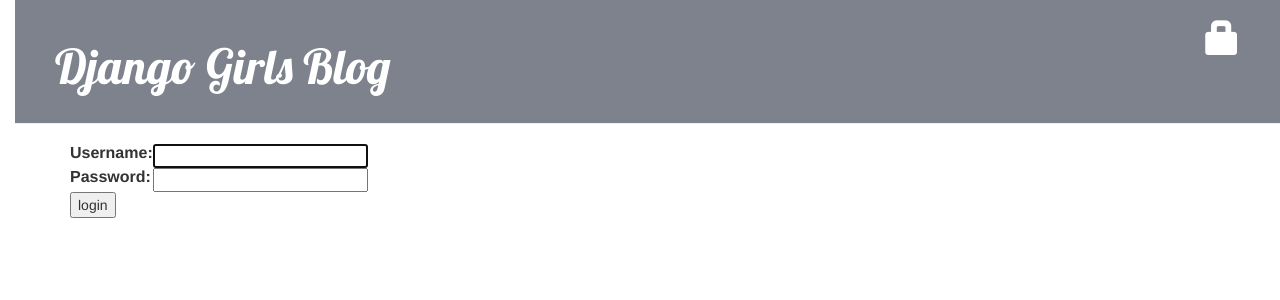
After one commit to vinodhkumar1993/my-first-blog, a Django app: page /accounts/login/ in a window 1280 px wide. The commit adds this page. Shown: the top 300 px of the page. Run offline with Django 3.2, Linux system fonts and the light colour scheme; some libraries are stand-ins or nearby versions.

Commit message:
Changed Color

```diff
--- a/blog/static/css/blog.css
+++ b/blog/static/css/blog.css
@@ -1,12 +1,12 @@
 h1 a {
-    color: #FCA205;
+    color: rgb(125,130,140);
     font-family: 'Lobster';
 }
 body {
     padding-left: 15px;
 }
 .page-header {
-    background-color: #ff9400;
+    background-color: rgb(125,130,140);
     margin-top: 0;
     padding: 20px 20px 20px 40px;
 }
--- a/blog/templates/blog/base.html
+++ b/blog/templates/blog/base.html
@@ -12,6 +12,10 @@
     <div class="page-header">
         {% if user.is_authenticated %}
             <a href="{% url 'post_new' %}" class="top-menu"><span class="glyphicon glyphicon-plus"></span></a>
+            <a href="{% url 'post_draft_list' %}" class="top-menu"><span class="glyphicon glyphicon-edit"></span></a>
+            <p class="top-menu">Hello {{ user.username }} <small>(<a href="{% url 'logout' %}">Log out</a>)</small></p>
+        {% else %}
+            <a href="{% url 'login' %}" class="top-menu"><span class="glyphicon glyphicon-lock"></span></a>
         {% endif %}
         <h1><a href="/">Django Girls Blog</a></h1>
     </div>
--- /dev/null
+++ b/blog/templates/registration/login.html
@@ -0,0 +1,24 @@
+{% extends "blog/base.html" %}
+
+{% block content %}
+    {% if form.errors %}
+        <p>Your username and password didn't match. Please try again.</p>
+    {% endif %}
+
+    <form method="post" action="{% url 'login' %}">
+    {% csrf_token %}
+        <table>
+        <tr>
+            <td>{{ form.username.label_tag }}</td>
+            <td>{{ form.username }}</td>
+        </tr>
+        <tr>
+            <td>{{ form.password.label_tag }}</td>
+            <td>{{ form.password }}</td>
+        </tr>
+        </table>
+
+        <input type="submit" value="login" />
+        <input type="hidden" name="next" value="{{ next }}" />
+    </form>
+{% endblock %}
--- a/blog/urls.py
+++ b/blog/urls.py
@@ -5,4 +5,7 @@ urlpatterns = [
     url(r'^post/(?P<pk>\d+)/$', views.post_detail, name='post_detail'),
     url(r'^post/new/$', views.post_new, name='post_new'),
     url(r'^post/(?P<pk>\d+)/edit/$', views.post_edit, name='post_edit'),
+    url(r'^drafts/$', views.post_draft_list, name='post_draft_list'),
+    url(r'^post/(?P<pk>\d+)/publish/$', views.post_publish, name='post_publish'),
+    url(r'^post/(?P<pk>\d+)/remove/$', views.post_remove, name='post_remove'),
 ]
--- a/mysite/settings.py
+++ b/mysite/settings.py
@@ -25,7 +25,7 @@ SECRET_KEY = 'm#d13b3wwyp43wom=rnxwn2oulmv5lu7(8*vo1j4n(r15j2oa#'
 # SECURITY WARNING: don't run with debug turned on in production!
 DEBUG = True
 
-ALLOWED_HOSTS = ['127.0.0.1','vinodhkumar1993.pythonanywhere.com']
+ALLOWED_HOSTS = ['127.0.0.1','vinodhkumar1993.pythonanywhere.com','localhost']
 
 
 # Application definition
@@ -99,7 +99,7 @@ AUTH_PASSWORD_VALIDATORS = [
         'NAME': 'django.contrib.auth.password_validation.NumericPasswordValidator',
     },
 ]
-
+LOGIN_REDIRECT_URL = '/'
 
 # Internationalization
 # https://docs.djangoproject.com/en/1.10/topics/i18n/
--- a/mysite/urls.py
+++ b/mysite/urls.py
@@ -15,8 +15,10 @@ Including another URLconf
 """
 from django.conf.urls import include, url
 from django.contrib import admin
-
+from django.contrib.auth import views
 urlpatterns = [
     url(r'^admin/', admin.site.urls),
+    url(r'^accounts/login/$', views.login, name='login'),
+    url(r'^accounts/logout/$', views.logout, name='logout', kwargs={'next_page': '/'}),
     url(r'', include('blog.urls')),
 ]
```
Also changed, not shown: blog/templates/blog/post_detail.html (+9 -4 lines), blog/templates/blog/post_draft_list.html (added, +11 -0 lines), blog/views.py (+19 -2 lines).
